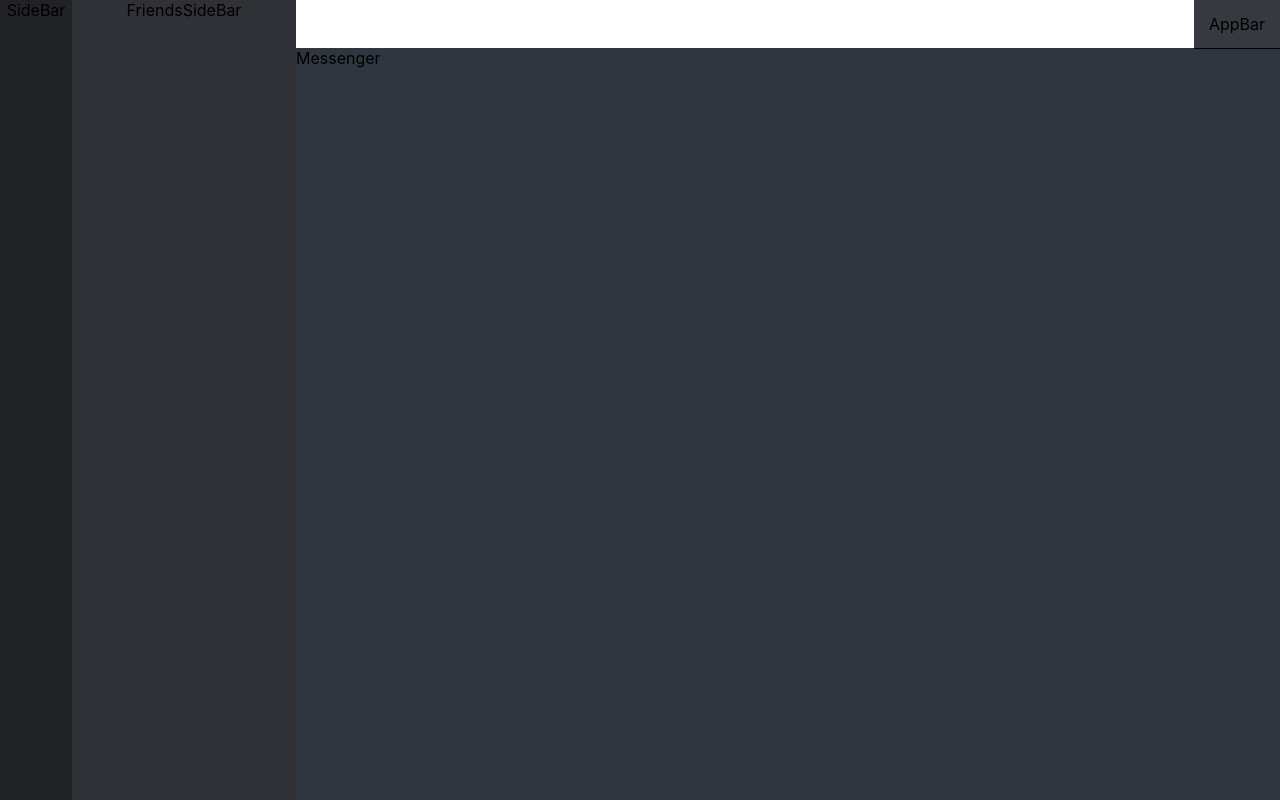
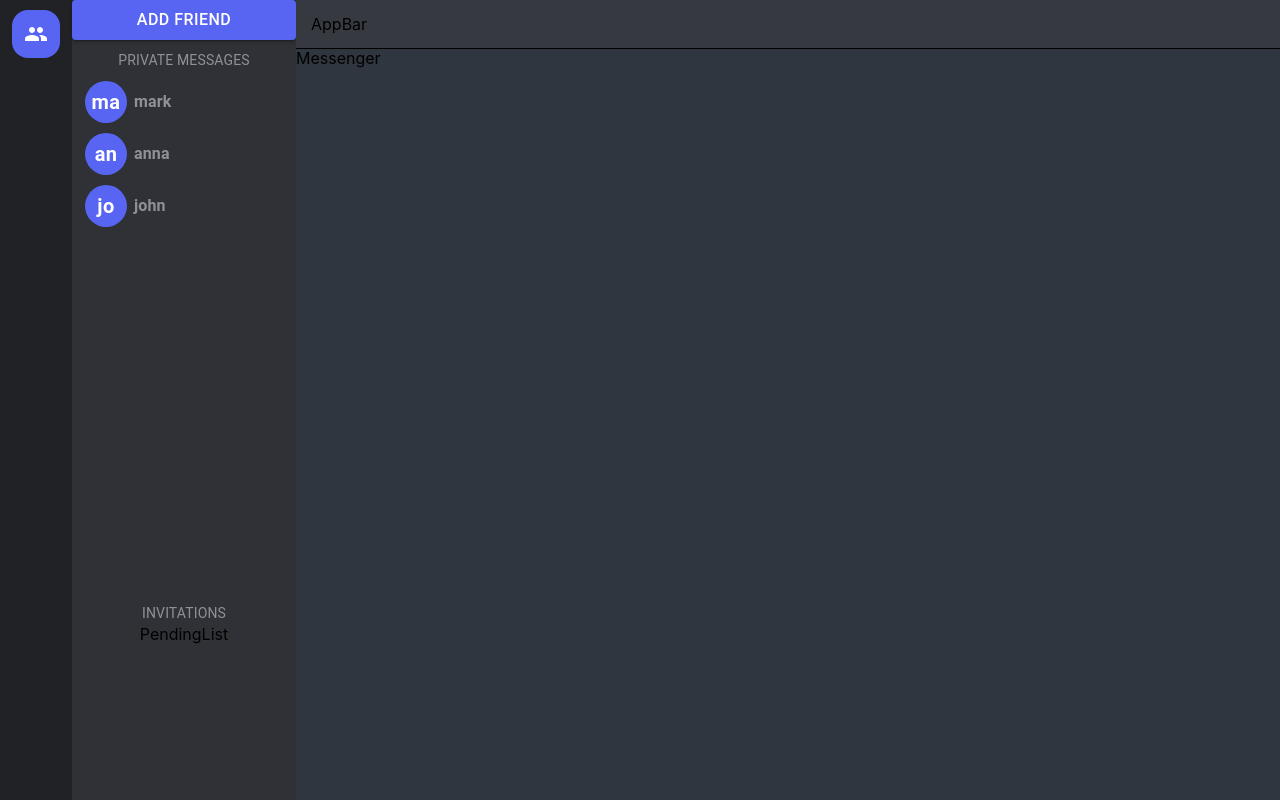
Before and after one commit to amir-seraj/ComSpot, a React (Create React App) app in the folder frontend/: page /dashboard in a window 1280 px wide. Built offline with nearby package versions, Linux system fonts and the light colour scheme.

Commit message:
Setup AddFriend and FriendsList Components

```diff
--- a/frontend/package.json
+++ b/frontend/package.json
@@ -5,6 +5,7 @@
   "dependencies": {
     "@emotion/react": "^11.9.3",
     "@emotion/styled": "^11.9.3",
+    "@mui/icons-material": "^5.8.4",
     "@mui/material": "^5.8.7",
     "@reduxjs/toolkit": "^1.8.3",
     "@testing-library/jest-dom": "^5.16.4",
--- /dev/null
+++ b/frontend/src/components/AddFriendDialog.jsx
@@ -0,0 +1,64 @@
+import {
+  Dialog,
+  DialogActions,
+  DialogContent,
+  DialogContentText,
+  DialogTitle,
+  Typography,
+} from "@mui/material";
+import React, { useState } from "react";
+import { useEffect } from "react";
+import { validateEmail } from "../utils/validators";
+import { InputComp, CustomPrimaryButton } from ".";
+
+function AddFriendDialog({
+  showDialogProp,
+  setShowDialogProp,
+  sendFriendInvitation = () => {},
+}) {
+  const [email, setEmail] = useState("");
+  const [isFormValid, SetIsFormValid] = useState(false);
+  const handleSendInvitation = () => {};
+  const handleShowDialog = () => {
+    setShowDialogProp(!showDialogProp);
+    setEmail("");
+  };
+  useEffect(() => {
+    SetIsFormValid(validateEmail(email));
+  }, [email, SetIsFormValid]);
+  return (
+    <div>
+      <Dialog open={showDialogProp} onClose={handleShowDialog}>
+        <DialogTitle>
+          <Typography>Invite a Friend</Typography>
+        </DialogTitle>
+        <DialogContent>
+          <DialogContentText>
+            <Typography>Enter your friend's Email</Typography>
+          </DialogContentText>
+          <InputComp
+            label="Email"
+            type="text"
+            value={email}
+            setValue={setEmail}
+            placeholder="Enter Email Address"
+          />
+        </DialogContent>
+        <DialogActions>
+          <CustomPrimaryButton
+            onClick={handleSendInvitation}
+            disabled={!isFormValid}
+            label="Send"
+            additionalStyles={{
+              marginLeft: "15px",
+              marginRight: "15px",
+              marginBottom: "10px",
+            }}
+          />
+        </DialogActions>
+      </Dialog>
+    </div>
+  );
+}
+
+export default AddFriendDialog;
--- a/frontend/src/components/AppBar.jsx
+++ b/frontend/src/components/AppBar.jsx
@@ -8,7 +8,7 @@ const MainContainer = styled("div")({
   height: "48px",
   borderBottom: "1px solid black",
   backgroundColor: "#36393f",
-  width: "calc(100%-326px)",
+  width: "calc(100% - 326px)",
   display: "flex",
   alignItems: "center",
   justifyContent: "space-between",
--- /dev/null
+++ b/frontend/src/components/Avatar.jsx
@@ -0,0 +1,25 @@
+import React from "react";
+import { styled } from "@mui/system";
+
+const AvatarPreview = styled("div")({
+  height: "42px",
+  width: "42px",
+  backgroundColor: "#5865f2",
+  borderRadius: "42px",
+  display: "flex",
+  alignItems: "center",
+  justifyContent: "center",
+  fontSize: "20px",
+  fontWeight: 700,
+  marginLeft: "5px",
+  color: "white",
+});
+function Avatar({ username, large }) {
+  return (
+    <AvatarPreview style={large ? { height: "80px", width: "80px" } : {}}>
+      {username.substring(0, 2)}
+    </AvatarPreview>
+  );
+}
+
+export default Avatar;
--- /dev/null
+++ b/frontend/src/components/FriendsList.jsx
@@ -0,0 +1,41 @@
+import React from "react";
+import { styled } from "@mui/system";
+import { FriendsListItem } from "./";
+const DUMMY_FRIENDS = [
+  {
+    id: 1,
+    username: "Mark",
+    isOnline: true,
+  },
+  {
+    id: 2,
+    username: "Anna",
+    isOnline: false,
+  },
+  {
+    id: 3,
+    username: "John",
+    isOnline: false,
+  },
+];
+
+const MainContainer = styled("div")({
+  flexGrow: 1,
+  width: "100%",
+});
+function FriendsList() {
+  return (
+    <MainContainer>
+      {DUMMY_FRIENDS.map((friend) => (
+        <FriendsListItem
+          username={friend.username}
+          id={friend.id}
+          key={friend.id}
+          isOnline={friend.isOnline}
+        />
+      ))}
+    </MainContainer>
+  );
+}
+
+export default FriendsList;
--- /dev/null
+++ b/frontend/src/components/FriendsListItem.jsx
@@ -0,0 +1,31 @@
+import { Button, Typography } from "@mui/material";
+import React from "react";
+import { Avatar } from "./";
+function FriendsListItem({ id, username, isOnline }) {
+  return (
+    <Button
+      style={{
+        width: "100%",
+        height: "42px",
+        marginTop: "10px",
+        display: "flex",
+        alignItems: "center",
+        justifyContent: "flex-start",
+        textTransform: "lowercase",
+        color: "black",
+        position: "relative",
+      }}
+    >
+      <Avatar username={username} />
+      <Typography
+        style={{ marginLeft: "7px", fontWeight: 700, color: "#8e9297" }}
+        variant="subtitle1"
+        align="left"
+      >
+        {username}
+      </Typography>
+    </Button>
+  );
+}
+
+export default FriendsListItem;
--- a/frontend/src/components/FriendsSideBar.jsx
+++ b/frontend/src/components/FriendsSideBar.jsx
@@ -1,5 +1,12 @@
-import React from "react";
+import React, { useState } from "react";
 import { styled } from "@mui/system";
+import { Typography } from "@mui/material";
+import {
+  AddFriendDialog,
+  FriendsList,
+  PendingList,
+  CustomPrimaryButton,
+} from ".";
 
 const MainContainer = styled("div")({
   width: "224px",
@@ -9,8 +16,54 @@ const MainContainer = styled("div")({
   alignItems: "center",
   backgroundColor: "#2f3136",
 });
+const additionalStyles = styled("button")({
+  marginTop: "10px",
+  marginLeft: "5px",
+  width: "80%",
+  height: "30px",
+  backgroundColor: "#3ba55d",
+});
+
 function FriendsSideBar() {
-  return <MainContainer>FriendsSideBar</MainContainer>;
+  const [showDialog, setShowDialog] = useState(false);
+  const handleShowDialog = () => {
+    setShowDialog(!showDialog);
+  };
+  return (
+    <MainContainer>
+      <CustomPrimaryButton
+        additionalStyles={{ additionalStyles }}
+        label="Add Friend"
+        onClick={handleShowDialog}
+      />
+      <AddFriendDialog
+        showDialogProp={showDialog}
+        setShowDialogProp={setShowDialog}
+      />
+      <Typography
+        sx={{
+          textTransform: "uppercase",
+          color: "#8e9297",
+          fontSize: "14px",
+          marginTop: "10px",
+        }}
+      >
+        Private Messages
+      </Typography>
+      <FriendsList />
+      <Typography
+        sx={{
+          textTransform: "uppercase",
+          color: "#8e9297",
+          fontSize: "14px",
+          marginTop: "10px",
+        }}
+      >
+        Invitations
+      </Typography>
+      <PendingList />
+    </MainContainer>
+  );
 }
 
 export default FriendsSideBar;
--- /dev/null
+++ b/frontend/src/components/MainPageButton.jsx
@@ -0,0 +1,25 @@
+import React from "react";
+import Button from "@mui/material/Button";
+import GroupsIcon from "@mui/icons-material/Group";
+
+function MainPageButton() {
+  return (
+    <Button
+      style={{
+        width: "48px",
+        height: "48px",
+        borderRadius: "16px",
+        margin: 0,
+        padding: 0,
+        minWidth: 0,
+        marginTop: "10px",
+        color: "white",
+        backgroundColor: "#5865f2",
+      }}
+    >
+      <GroupsIcon />
+    </Button>
+  );
+}
+
+export default MainPageButton;
--- /dev/null
+++ b/frontend/src/components/PendingList.jsx
@@ -0,0 +1,16 @@
+import React from "react";
+import { styled } from "@mui/system";
+
+const MainContainer = styled("div")({
+  width: "100%",
+  height: "22%",
+  display: "flex",
+  flexDirection: "column",
+  alignItems: "center",
+  overflow: "auto",
+});
+function PendingList() {
+  return <MainContainer>PendingList</MainContainer>;
+}
+
+export default PendingList;
--- a/frontend/src/components/SideBar.jsx
+++ b/frontend/src/components/SideBar.jsx
@@ -1,5 +1,6 @@
 import React from "react";
 import { styled } from "@mui/system";
+import { MainPageButton } from "./";
 
 const MainContainer = styled("div")({
   width: "72px",
@@ -10,7 +11,11 @@ const MainContainer = styled("div")({
   backgroundColor: "#202225",
 });
 function SideBar() {
-  return <MainContainer>SideBar</MainContainer>;
+  return (
+    <MainContainer>
+      <MainPageButton />
+    </MainContainer>
+  );
 }
 
 export default SideBar;
--- a/frontend/src/utils/validators.js
+++ b/frontend/src/utils/validators.js
@@ -11,7 +11,7 @@ export const validateRegisterForm = ({ email, password, username }) => {
 const validatePassword = (password) => {
   return password.length > 6 && password.length < 12;
 };
-const validateEmail = (email) => {
+export const validateEmail = (email) => {
   let regexEmail = /^\w+([\.-]?\w+)*@\w+([\.-]?\w+)*(\.\w{2,3})+$/;
   return regexEmail.test(email);
 };
```
Also changed, not shown: frontend/src/components/index.js (+12 -0 lines), 1 other file (tests, documents, lock files or other folders).
